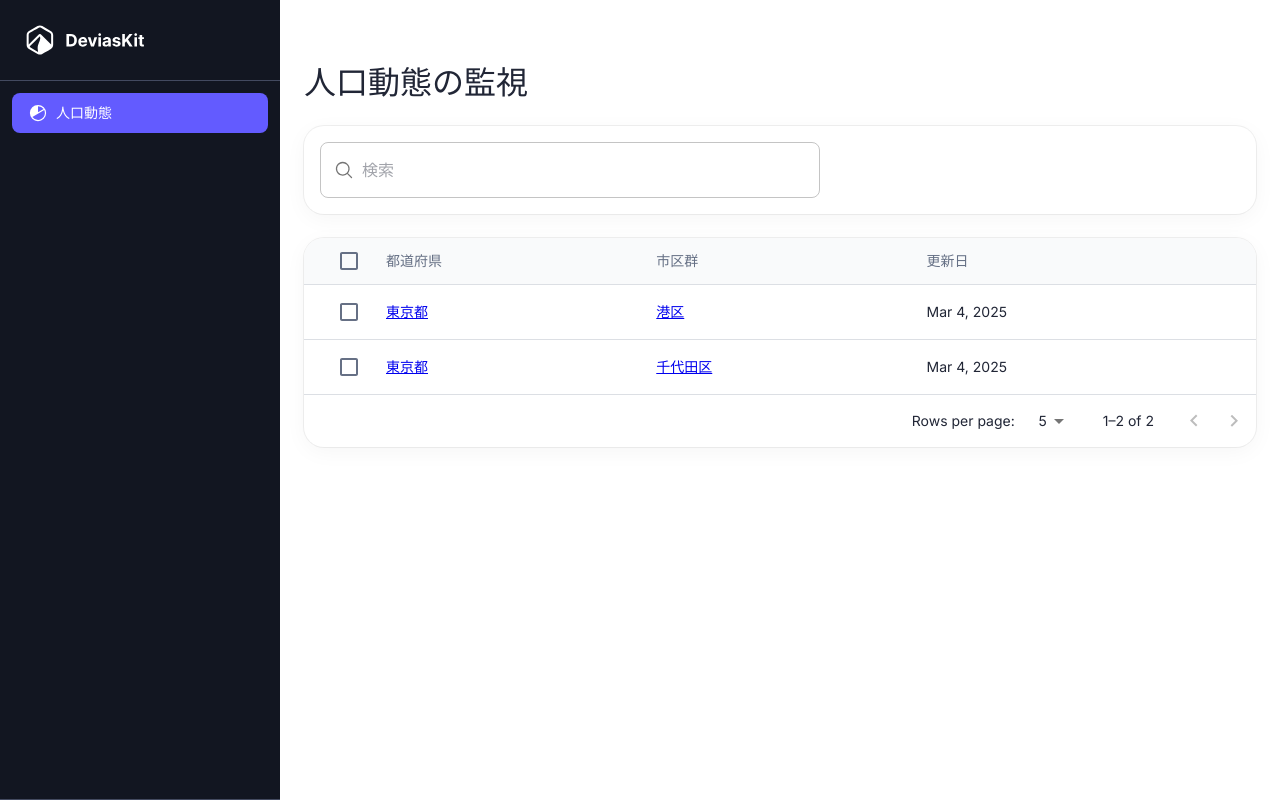
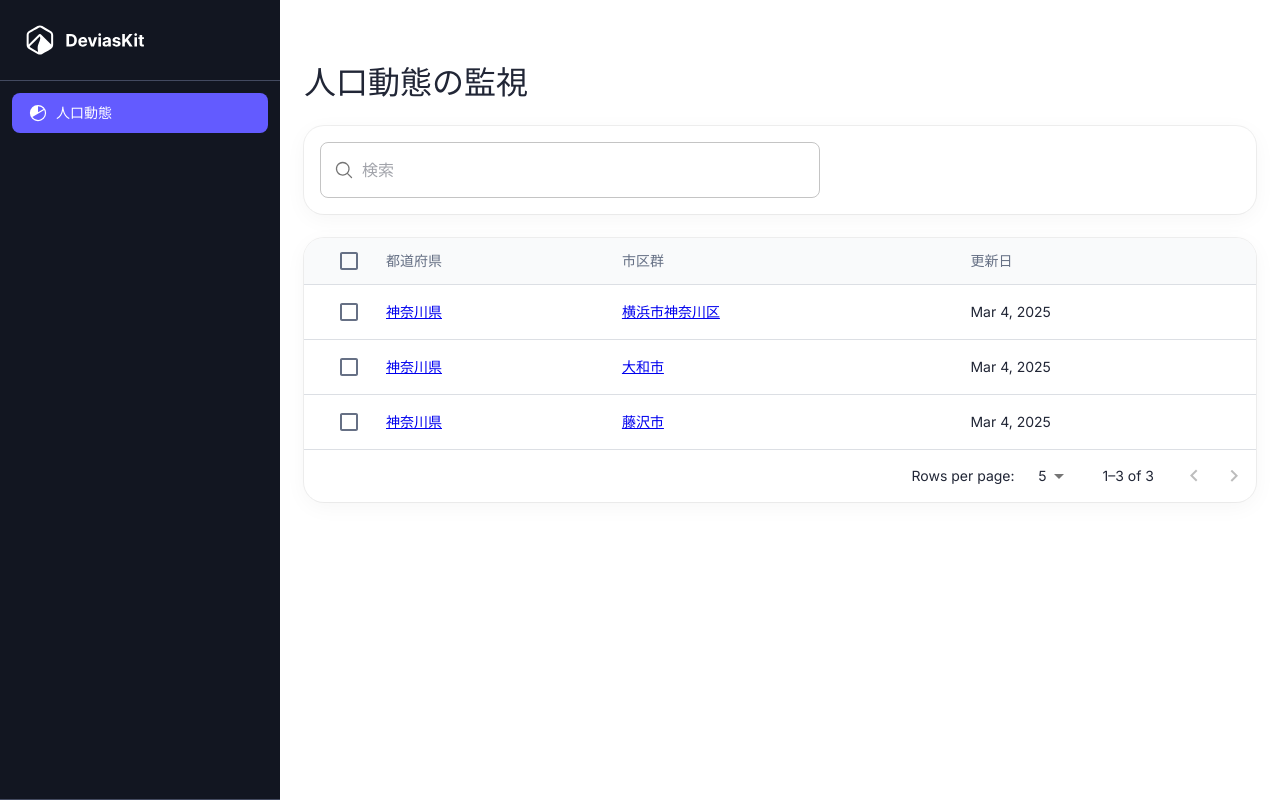
Before and after one commit to kmtitmk-ux/SeijiKanshi-Me_Web, a Next.js app: page /dashboard in a window 1280 px wide. Built offline with nearby package versions, Linux system fonts and the light colour scheme; no server answers; sample sign-in values are in the browser's storage; what aws-amplify would draw is missing.

Commit message:
DynamoDBからS3に変更

```diff
--- a/src/components/dashboard/population/list.tsx
+++ b/src/components/dashboard/population/list.tsx
@@ -24,14 +24,20 @@ export function List(): React.JSX.Element {
     const listData = useMemo(() => [
         {
             id: '1',
-            prefecture: '東京都',
-            city: '港区',
+            prefecture: '神奈川県',
+            city: '横浜市神奈川区',
             updatedAt: dayjs().subtract(2, 'hours').toDate(),
         },
         {
             id: '2',
-            prefecture: '東京都',
-            city: '千代田区',
+            prefecture: '神奈川県',
+            city: '大和市',
+            updatedAt: dayjs().subtract(2, 'hours').toDate(),
+        },
+        {
+            id: '3',
+            prefecture: '神奈川県',
+            city: '藤沢市',
             updatedAt: dayjs().subtract(2, 'hours').toDate(),
         },
     ], []);
--- a/src/config.ts
+++ b/src/config.ts
@@ -2,11 +2,11 @@ import { getSiteURL } from '@/lib/get-site-url';
 import { LogLevel } from '@/lib/logger';
 
 export interface Config {
-  site: { name: string; description: string; themeColor: string; url: string };
-  logLevel: keyof typeof LogLevel;
+    site: { name: string; description: string; themeColor: string; url: string; };
+    logLevel: keyof typeof LogLevel;
 }
 
 export const config: Config = {
-  site: { name: 'Devias Kit', description: '', themeColor: '#090a0b', url: getSiteURL() },
-  logLevel: (process.env.NEXT_PUBLIC_LOG_LEVEL as keyof typeof LogLevel) ?? LogLevel.ALL,
+    site: { name: '政治監視の目', description: '', themeColor: '#090a0b', url: getSiteURL() },
+    logLevel: (process.env.NEXT_PUBLIC_LOG_LEVEL as keyof typeof LogLevel) ?? LogLevel.ALL,
 };
```
Also changed, not shown: src/app/dashboard/population/[id]/page.tsx (+56 -13 lines).
